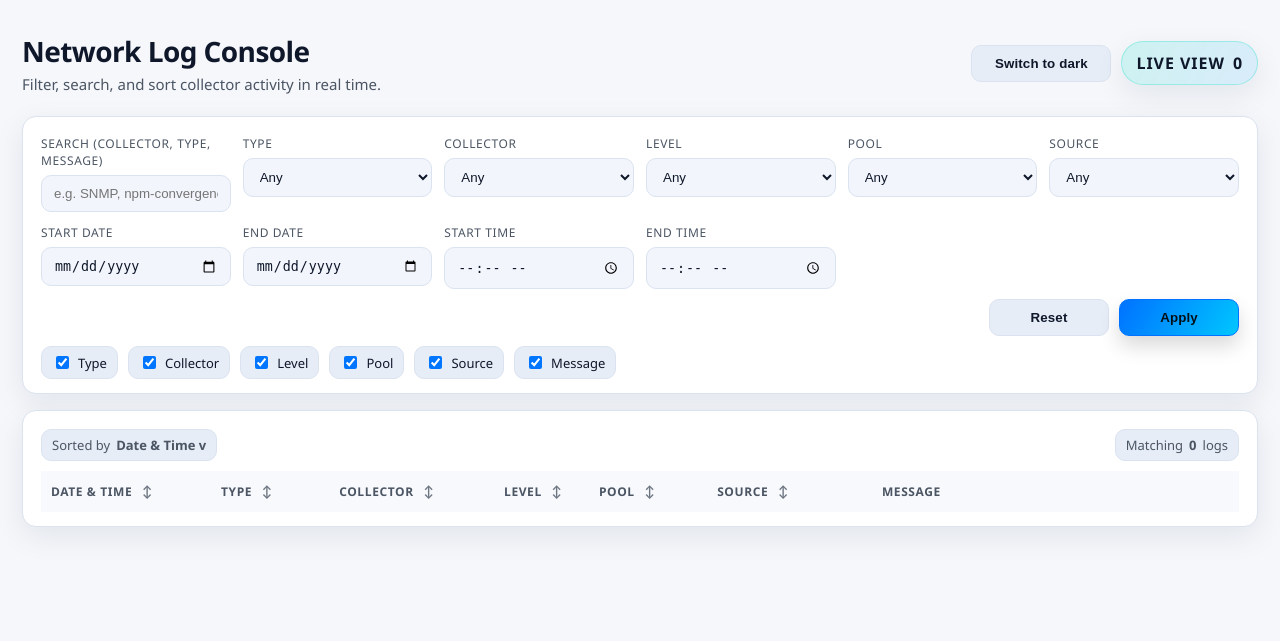
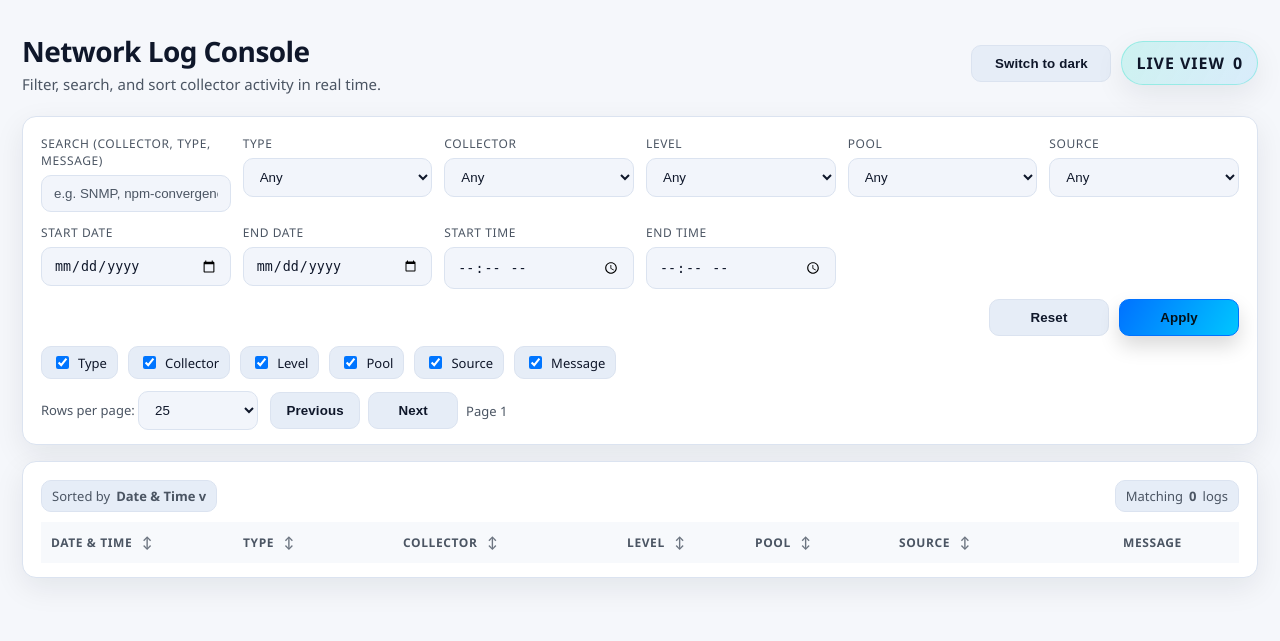
Before and after one commit to tarek2ty/LogSystem, a Flask app: template templates/index.html in a window 1280 px wide. Shown: the top 641 px of the page. Run offline with Flask 3, Linux system fonts and the light colour scheme; the template is opened without the code that fills it, so the values that code supplies are empty.

Commit message:
fixed some issues and added pagination

```diff
--- a/templates/index.html
+++ b/templates/index.html
@@ -49,7 +49,8 @@
     }
 
     .page {
-      max-width: 1400px;
+      max-width: 1600px;
+      width: 100%;
       margin: 0 auto;
       padding: 32px 22px 48px;
     }
@@ -122,6 +123,11 @@
       box-shadow: 0 0 0 3px rgba(79, 180, 255, 0.2);
     }
 
+    ::placeholder { color: var(--muted); }
+    body[data-theme="dark"] input,
+    body[data-theme="dark"] select,
+    body[data-theme="dark"] option { color: #fff; }
+
     .actions {
       display: flex;
       gap: 10px;
@@ -159,7 +165,7 @@
 
     table {
       width: 100%;
-      min-width: 1200px;
+      min-width: 1600px;
       border-collapse: collapse;
       color: var(--text);
       font-size: 14px;
@@ -252,6 +258,25 @@
       color: var(--text);
     }
 
+    .pagination {
+      display: flex;
+      align-items: center;
+      gap: 12px;
+      margin-top: 12px;
+      flex-wrap: wrap;
+      color: var(--muted);
+      font-size: 13px;
+    }
+
+    .pagination button {
+      min-width: 90px;
+    }
+
+    .pagination select {
+      width: auto;
+      min-width: 120px;
+    }
+
     @media (max-width: 768px) {
       .hero { flex-direction: column; align-items: flex-start; }
       .actions { justify-content: flex-start; }
@@ -341,6 +366,22 @@
         <label><input type="checkbox" data-col="source" checked> Source</label>
         <label><input type="checkbox" data-col="message" checked> Message</label>
       </div>
+      <div class="pagination">
+        <div>
+          <label for="per-page">Rows per page:</label>
+          <select id="per-page">
+            <option value="10">10</option>
+            <option value="25" selected>25</option>
+            <option value="50">50</option>
+            <option value="100">100</option>
+          </select>
+        </div>
+        <div style="display:flex; gap:8px; align-items:center; flex-wrap:wrap;">
+          <button type="button" class="ghost" id="prev-page">Previous</button>
+          <button type="button" class="ghost" id="next-page">Next</button>
+          <span id="page-info">Page 1</span>
+        </div>
+      </div>
     </div>
 
     <div class="panel table-card">
@@ -352,12 +393,12 @@
         <table>
           <colgroup>
             <col class="col-datetime" style="min-width:170px; width:12%;">
-            <col class="col-type" style="min-width:110px; width:10%;">
-            <col class="col-collector" style="min-width:150px; width:14%;">
-            <col class="col-level" style="min-width:90px; width:8%;">
-            <col class="col-pool" style="min-width:110px; width:10%;">
-            <col class="col-source" style="min-width:150px; width:14%;">
-            <col class="col-message" style="min-width:300px; width:32%;">
+            <col class="col-type" style="min-width:120px; width:10%;">
+            <col class="col-collector" style="min-width:180px; width:14%;">
+            <col class="col-level" style="min-width:110px; width:8%;">
+            <col class="col-pool" style="min-width:130px; width:9%;">
+            <col class="col-source" style="min-width:200px; width:14%;">
+            <col class="col-message" style="min-width:500px; width:33%;">
           </colgroup>
           <thead>
             <tr>
@@ -378,7 +419,7 @@
 
   <script>
     const baseLogs = {{ logs|tojson }};
-    const state = { sortBy: 'datetime', direction: 'desc' };
+    const state = { sortBy: 'datetime', direction: 'desc', page: 1, perPage: 25, lastLogs: baseLogs };
     const visibleCols = { type: true, collector: true, level: true, pool: true, source: true, message: true };
 
     const els = {
@@ -389,6 +430,12 @@
       sortLabel: document.getElementById('sort-label'),
       themeToggle: document.getElementById('theme-toggle'),
       columnToggles: document.getElementById('column-toggles'),
+      pagination: {
+        perPage: document.getElementById('per-page'),
+        prev: document.getElementById('prev-page'),
+        next: document.getElementById('next-page'),
+        info: document.getElementById('page-info'),
+      },
       controls: {
         search: document.getElementById('search'),
         type: document.getElementById('type'),
@@ -443,22 +490,36 @@
       try {
         const res = await fetch(`/api/logs?${buildQuery()}`);
         const data = await res.json();
-        renderTable(data.logs || []);
-        els.matchCount.textContent = data.count ?? data.logs.length;
+        state.lastLogs = data.logs || [];
+        els.matchCount.textContent = data.count ?? state.lastLogs.length;
+        renderTable(state.lastLogs);
       } catch (err) {
         console.error('Failed to load logs, using cached data', err);
-        renderTable(baseLogs);
+        state.lastLogs = baseLogs;
         els.matchCount.textContent = baseLogs.length;
+        renderTable(state.lastLogs);
       }
     }
 
+    function paginate(logs) {
+      const perPage = Number(els.pagination.perPage.value) || state.perPage;
+      state.perPage = perPage;
+      const total = logs.length;
+      const totalPages = Math.max(1, Math.ceil(total / perPage));
+      if (state.page > totalPages) state.page = totalPages;
+      const start = (state.page - 1) * perPage;
+      return { slice: logs.slice(start, start + perPage), total, totalPages };
+    }
+
     function renderTable(logs) {
-      if (!logs.length) {
+      const { slice, total, totalPages } = paginate(logs);
+      if (!slice.length) {
         els.logBody.innerHTML = `<tr><td colspan="7" class="empty">No logs match the current filters.</td></tr>`;
+        renderPagination(total, totalPages);
         return;
       }
 
-      const rows = logs.map(log => {
+      const rows = slice.map(log => {
         const dateTime = (log.date && log.time) ? `${log.date} ${log.time}` : 'N/A';
         const levelClass = (log.level || '').toLowerCase() === 'error' ? 'pill error' : 'pill info';
         const message = log.message || '';
@@ -476,7 +537,14 @@
       }).join('');
       els.logBody.innerHTML = rows;
       updateSortLabel();
+      renderPagination(total, totalPages);
       applyColumnVisibility();
+    }
+
+    function renderPagination(total, totalPages) {
+      els.pagination.info.textContent = `Page ${state.page} / ${totalPages} · ${total} logs`;
+      els.pagination.prev.disabled = state.page <= 1;
+      els.pagination.next.disabled = state.page >= totalPages;
     }
 
     function updateSortLabel() {
@@ -496,6 +564,7 @@
       Object.values(els.controls).forEach(input => { input.value = ''; });
       state.sortBy = 'datetime';
       state.direction = 'desc';
+      state.page = 1;
       refresh();
     }
 
@@ -538,6 +607,27 @@
       }
     });
 
+    els.pagination.prev.addEventListener('click', () => {
+      if (state.page > 1) {
+        state.page -= 1;
+        renderTable(state.lastLogs);
+      }
+    });
+
+    els.pagination.next.addEventListener('click', () => {
+      const perPage = Number(els.pagination.perPage.value) || state.perPage;
+      const totalPages = Math.max(1, Math.ceil(state.lastLogs.length / perPage));
+      if (state.page < totalPages) {
+        state.page += 1;
+        renderTable(state.lastLogs);
+      }
+    });
+
+    els.pagination.perPage.addEventListener('change', () => {
+      state.page = 1;
+      renderTable(state.lastLogs);
+    });
+
     function applyTheme(theme) {
       const root = document.documentElement;
       root.setAttribute('data-theme', theme);
@@ -560,7 +650,8 @@
     document.addEventListener('DOMContentLoaded', () => {
       initTheme();
       populateFilters(baseLogs);
-      renderTable(baseLogs);
+      state.lastLogs = baseLogs;
+      renderTable(state.lastLogs);
       refresh();
     });
   </script>
```
